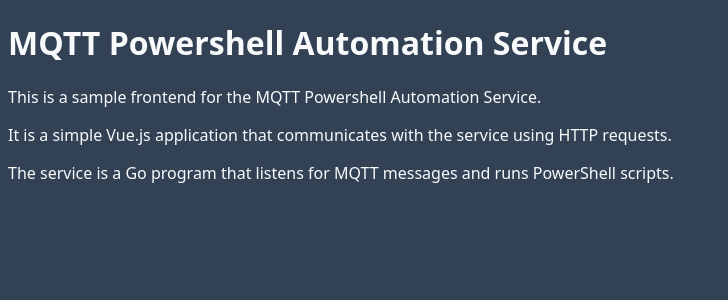
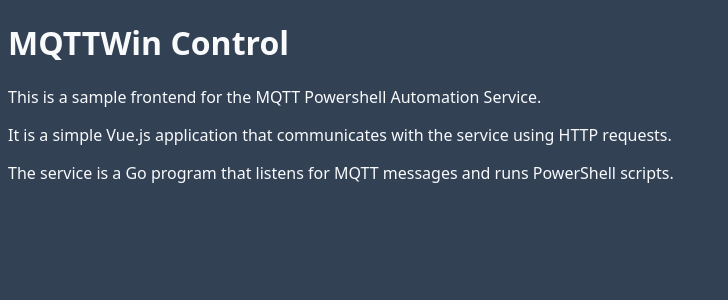
Before and after one commit to JacquesBeets/WinSenseConnect, a Nuxt app in the folder frontend/: page / in a window 1280 px wide. Shown: the top 300 px of the page, without its empty margins (0-728 px from the left). Built offline with nearby package versions, Linux system fonts and the light colour scheme.

Commit message:
renaming

```diff
--- a/frontend/nuxt.config.ts
+++ b/frontend/nuxt.config.ts
@@ -7,7 +7,7 @@
   css: ['@/assets/css/tailwind.css'],
   app: {
     head: {
-      title: 'MQTT Powershell Automation Service',
+      title: 'MQTTWin Control',
       meta: [
         { charset: 'utf-8' },
         { name: 'viewport', content: 'width=device-width, initial-scale=1' },
--- a/frontend/package.json
+++ b/frontend/package.json
@@ -1,10 +1,10 @@
 {
-  "name": "nuxt-app",
+  "name": "mqtt-win-control",
   "private": true,
   "type": "module",
   "scripts": {
     "build": "nuxt build",
-    "dev": "nuxt dev",
+    "dev": "nuxt dev --host",
     "generate": "nuxt generate",
     "preview": "nuxt preview",
     "postinstall": "nuxt prepare"
--- a/frontend/pages/index.vue
+++ b/frontend/pages/index.vue
@@ -2,7 +2,7 @@
   <div class="container">
     <div class="row">
       <div class="col-md-12">
-        <h1>MQTT Powershell Automation Service</h1>
+        <h1>MQTTWin Control</h1>
       </div>
     </div>
 
```
